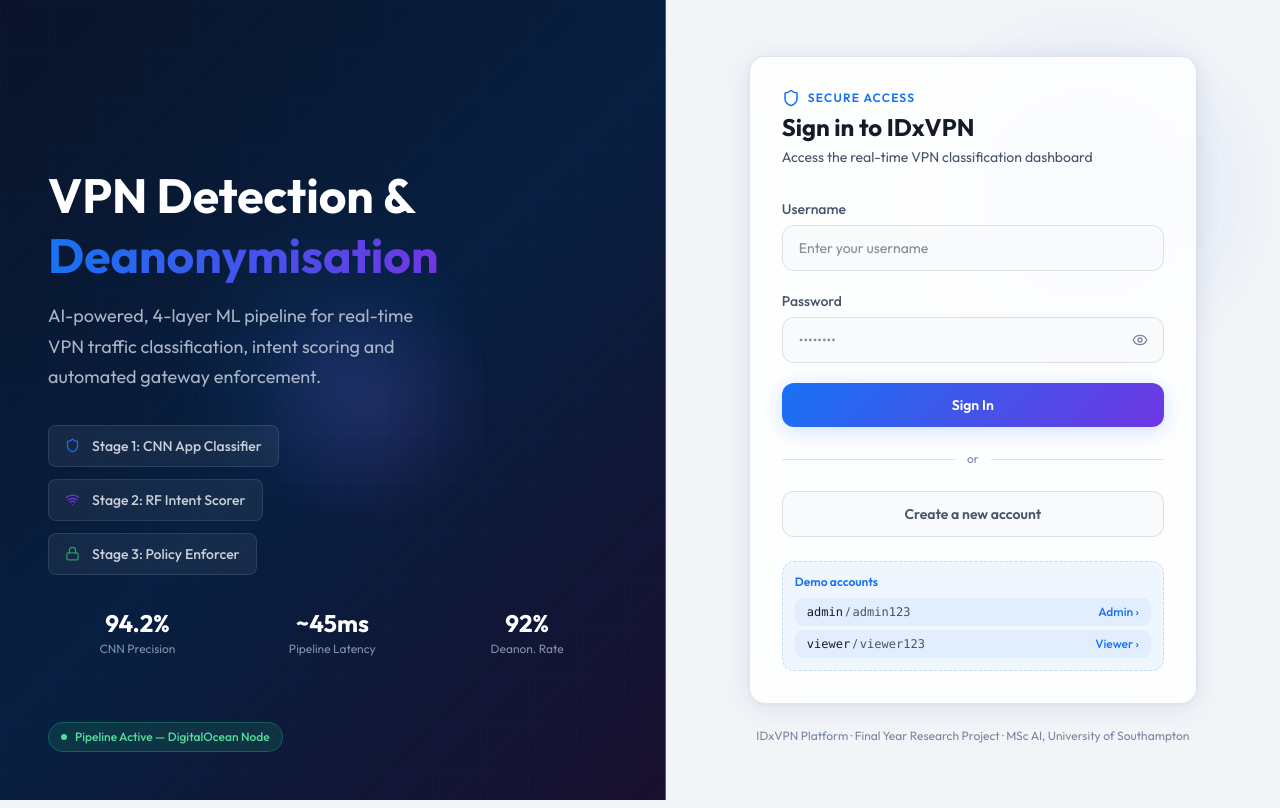
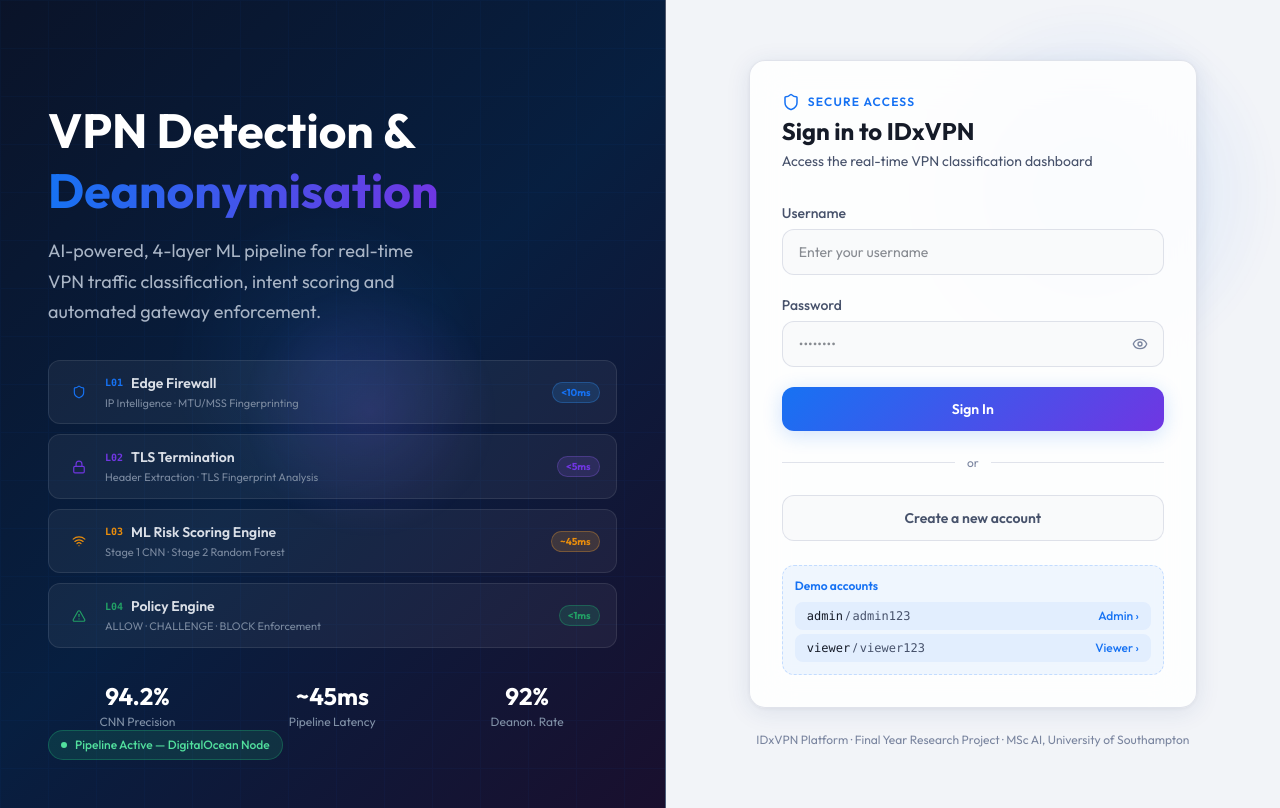
Before and after one commit to MohdHassaan12/VPN-Detection-Deanonymisation, a React (Vite) app in the folder deployment/dashboards/idxvpn-ui/: page /VPN-Detection-Deanonymisation/login in a window 1280 px wide. Built offline with nearby package versions, Linux system fonts and the light colour scheme.

Commit message:
feat: Login page — 4-layer architecture cards replace 3 stage pills

```diff
--- a/deployment/dashboards/idxvpn-ui/src/components/auth/Login.jsx
+++ b/deployment/dashboards/idxvpn-ui/src/components/auth/Login.jsx
@@ -101,24 +101,78 @@
                         </p>
                     </div>
 
-                    {/* Feature pills */}
-                    <div className="flex flex-col gap-3 animate-fade-in-up delay-200">
+                    {/* 4-Layer Architecture */}
+                    <div className="flex flex-col gap-2.5 animate-fade-in-up delay-200">
                         {[
-                            { icon: <Shield size={15}/>, label: 'Stage 1: CNN App Classifier', color: 'var(--accent-blue)' },
-                            { icon: <Wifi size={15}/>,   label: 'Stage 2: RF Intent Scorer',  color: 'var(--accent-purple)' },
-                            { icon: <Lock size={15}/>,   label: 'Stage 3: Policy Enforcer',   color: 'var(--accent-green)' },
-                        ].map(({ icon, label, color }) => (
+                            {
+                                num: '01',
+                                label: 'Edge Firewall',
+                                desc: 'IP Intelligence · MTU/MSS Fingerprinting',
+                                tag: '<10ms',
+                                icon: <Shield size={14}/>,
+                                color: 'var(--accent-blue)',
+                                tagColor: 'hsla(210,100%,60%,0.15)',
+                                tagBorder: 'hsla(210,100%,60%,0.30)',
+                            },
+                            {
+                                num: '02',
+                                label: 'TLS Termination',
+                                desc: 'Header Extraction · TLS Fingerprint Analysis',
+                                tag: '<5ms',
+                                icon: <Lock size={14}/>,
+                                color: 'var(--accent-purple)',
+                                tagColor: 'hsla(260,80%,65%,0.15)',
+                                tagBorder: 'hsla(260,80%,65%,0.30)',
+                            },
+                            {
+                                num: '03',
+                                label: 'ML Risk Scoring Engine',
+                                desc: 'Stage 1 CNN · Stage 2 Random Forest',
+                                tag: '~45ms',
+                                icon: <Wifi size={14}/>,
+                                color: 'var(--accent-orange)',
+                                tagColor: 'hsla(35,95%,58%,0.15)',
+                                tagBorder: 'hsla(35,95%,58%,0.30)',
+                            },
+                            {
+                                num: '04',
+                                label: 'Policy Engine',
+                                desc: 'ALLOW · CHALLENGE · BLOCK Enforcement',
+                                tag: '<1ms',
+                                icon: <AlertTriangle size={14}/>,
+                                color: 'var(--accent-green)',
+                                tagColor: 'hsla(152,70%,45%,0.15)',
+                                tagBorder: 'hsla(152,70%,45%,0.30)',
+                            },
+                        ].map(({ num, label, desc, tag, icon, color, tagColor, tagBorder }) => (
                             <div
                                 key={label}
-                                className="flex items-center gap-3 px-4 py-2.5 rounded-lg w-fit"
+                                className="flex items-center gap-3 px-4 py-3 rounded-xl"
                                 style={{
-                                    background: 'hsla(220,30%,100%,0.06)',
-                                    border: `1px solid hsla(220,30%,100%,0.10)`,
+                                    background: 'hsla(220,30%,100%,0.05)',
+                                    border: `1px solid hsla(220,30%,100%,0.09)`,
                                     backdropFilter: 'blur(8px)',
                                 }}
                             >
-                                <span style={{ color }}>{icon}</span>
-                                <span className="text-sm font-medium" style={{ color: 'hsl(215,20%,82%)' }}>{label}</span>
+                                <div
+                                    className="w-7 h-7 rounded-lg flex items-center justify-center shrink-0"
+                                    style={{ background: `${color}22`, color }}
+                                >
+                                    {icon}
+                                </div>
+                                <div className="flex-1 min-w-0">
+                                    <div className="flex items-center gap-2">
+                                        <span className="text-[10px] font-bold font-mono" style={{ color: `${color}` }}>L{num}</span>
+                                        <span className="text-sm font-semibold" style={{ color: 'hsl(215,20%,88%)' }}>{label}</span>
+                                    </div>
+                                    <div className="text-[11px] mt-0.5" style={{ color: 'hsl(215,16%,55%)' }}>{desc}</div>
+                                </div>
+                                <span
+                                    className="text-[10px] font-bold px-2 py-0.5 rounded-full shrink-0"
+                                    style={{ background: tagColor, border: `1px solid ${tagBorder}`, color }}
+                                >
+                                    {tag}
+                                </span>
                             </div>
                         ))}
                     </div>
```
